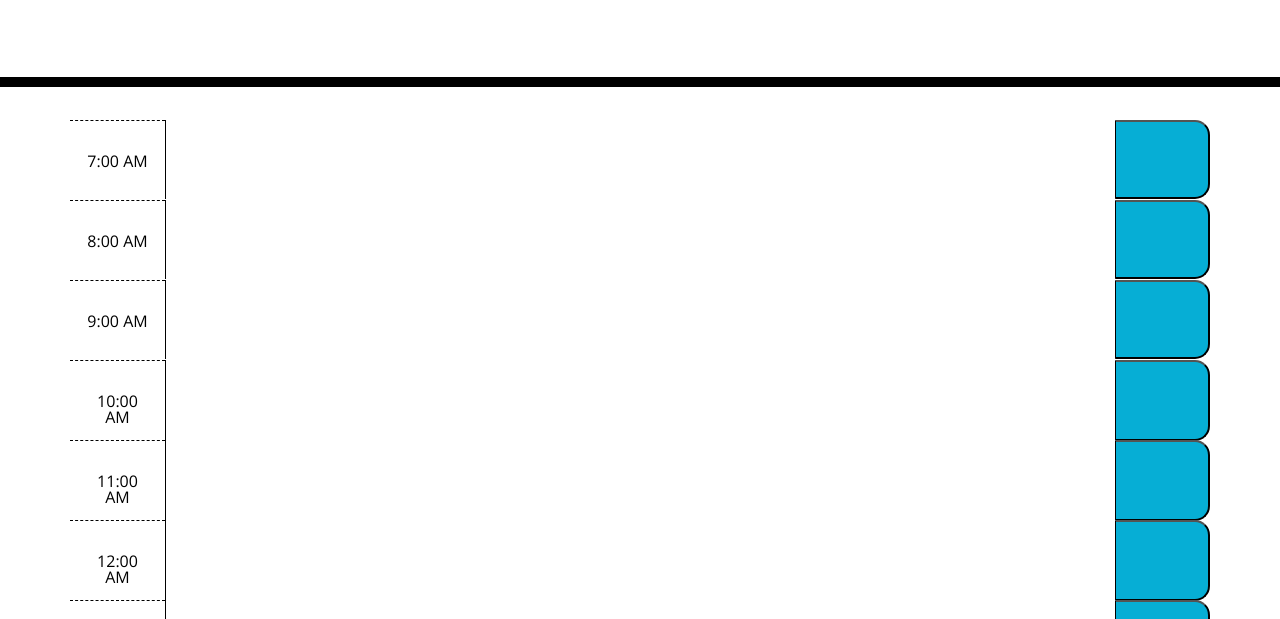
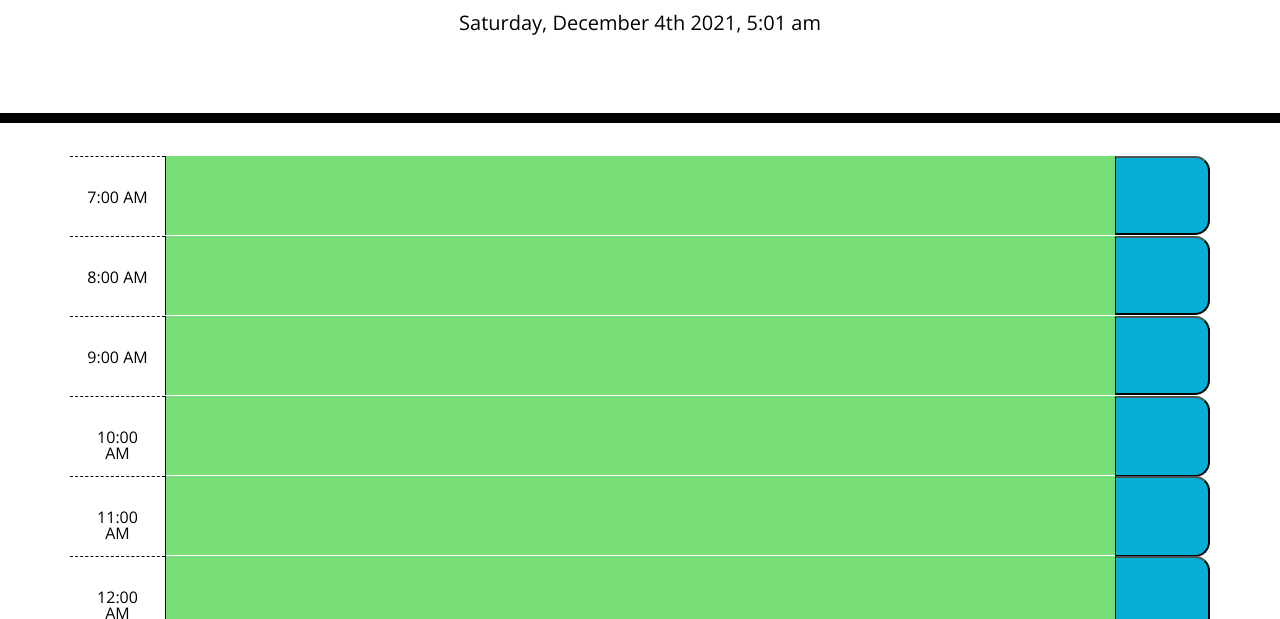
Before and after one commit to barrantesc/Simple-Planner, a plain HTML site: page Develop/index.html in a window 1280 px wide. Shown: the part 181-800 px from the top of the page. Drawn offline with nearby package versions, Linux system fonts and the light colour scheme.

Commit message:
current time

```diff
--- a/Develop/index.html
+++ b/Develop/index.html
@@ -126,5 +126,6 @@
     <script src="https://cdnjs.cloudflare.com/ajax/libs/moment.js/2.29.1/moment.min.js"></script>
     <script src="https://code.jquery.com/jquery-3.4.1.min.js"></script>
     <script src="https://cdnjs.cloudflare.com/ajax/libs/moment.js/2.24.0/moment.min.js"></script>
+    <script src="./script.js"></script>
   </body>
 </html>
--- a/Develop/script.js
+++ b/Develop/script.js
@@ -1,25 +1,47 @@
-$document.ready(function () {
+let timeNow = moment().hours();
+
+
+$(document).ready(function () {
+
 
 //When I open the planner, the current day will display at the top of the calendar
-$("#currentDay").moment().format("dddd, MMMM Do YYYY, h:mm:ss a");
+$("#currentDay").text(moment().format("dddd, MMMM Do YYYY, h:mm a"));
 })
 
+function hourTracker() {
+    //get current number of hours.
+    var currentHour = moment().hour(); // use of moment.js
 
-//When i scroll down, I am presented with time blocks for standard business hours
-// $("#hour7 .description").val(localStorage.getItem("hour7"));
-// $("#hour8 .description").val(localStorage.getItem("hour8"));
-// $("#hour9 .description").val(localStorage.getItem("hour9"));
-// $("#hour10 .description").val(localStorage.getItem("hour10"));
-// $("#hour11 .description").val(localStorage.getItem("hour11"));
-// $("#hour12 .description").val(localStorage.getItem("hour12"));
-// $("#hour13 .description").val(localStorage.getItem("hour13"));
-// $("#hour14 .description").val(localStorage.getItem("hour14"));
-// $("#hour15 .description").val(localStorage.getItem("hour15"));
-// $("#hour16 .description").val(localStorage.getItem("hour16"));
-// $("#hour17 .description").val(localStorage.getItem("hour17"));
+    //When i scroll down, I am presented with time blocks for standard business hours
+
+    $(".time-block").each(function () {
+
+        var blockHour = parseInt($(this).attr("id").split("hour")[1]);
+        console.log( blockHour, currentHour)
+
+        //When I view the time blocks for that day, then each time block is colored-coded to indicate whether it is the past, present, or future
+        if (blockHour < currentHour) {
+            $(this).addClass("past");
+            $(this).removeClass("future");
+            $(this).removeClass("present");
+        }
+        else if (blockHour === currentHour) {
+            $(this).removeClass("past");
+            $(this).addClass("present");
+            $(this).removeClass("future");
+        }
+        else {
+            $(this).removeClass("present");
+            $(this).removeClass("past");
+            $(this).addClass("future");
+        }
+    })
+}
+hourTracker(); //re-run function
 
 
-//When I view the time blocks for that day, then each time block is colored-coded to indicate whether it is the past, present, or future
+
 // When I click into a time block, then i can enter an event
 //when i click the save button for that time block, then the text for that event is saved in local storage
+// $('.saveBtn').on('click', function()
 // when i refresh the page, then the saved events persist
```
